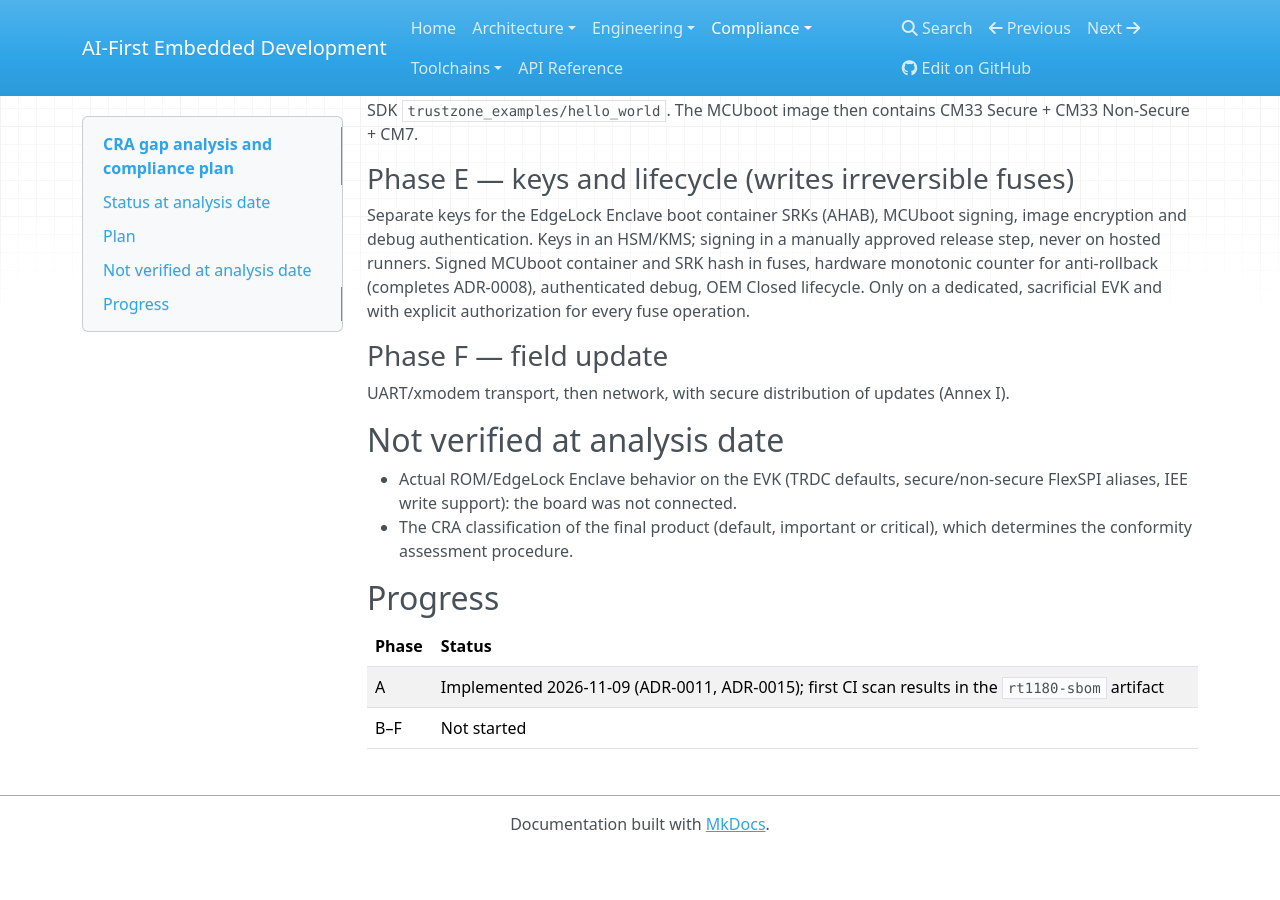
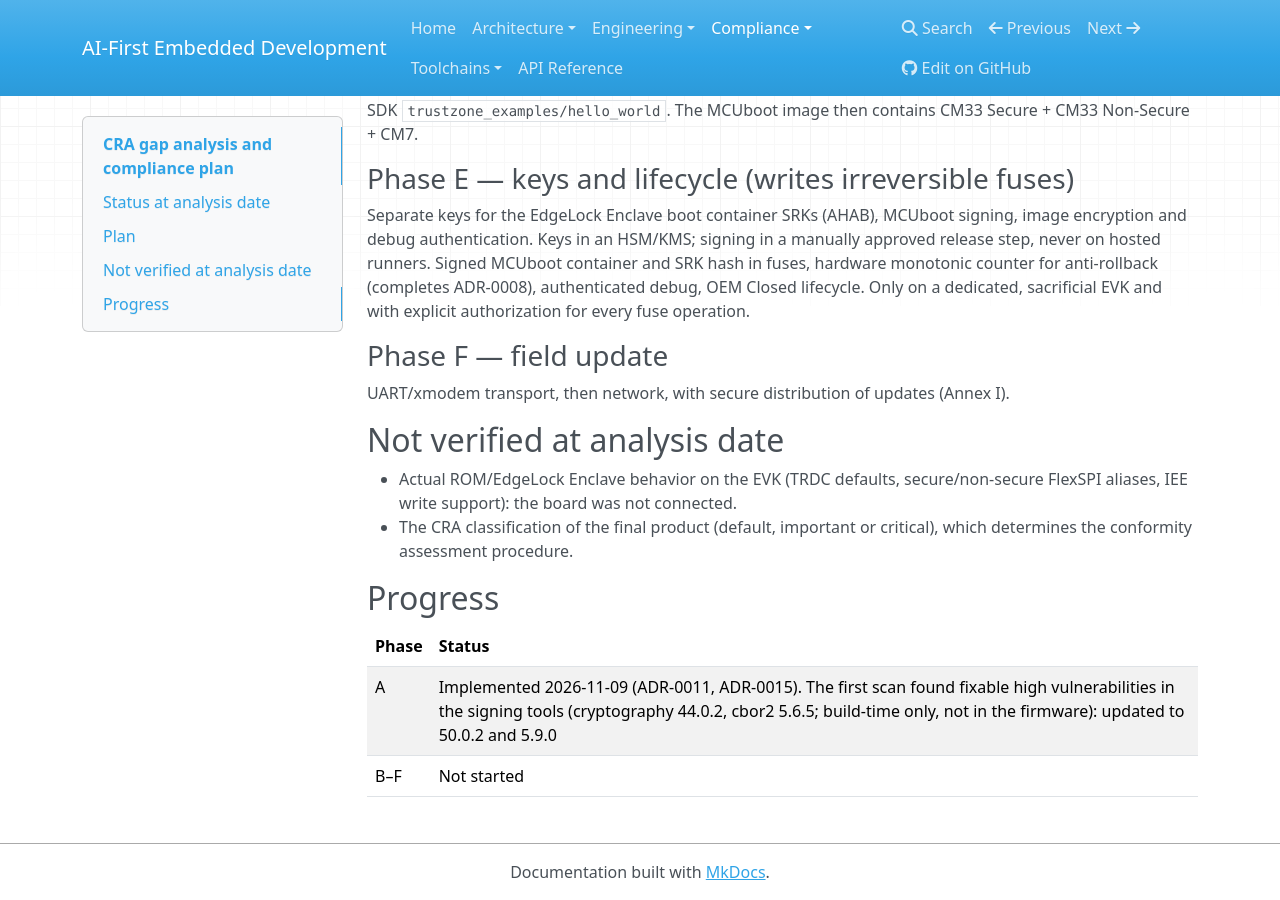
Before and after one commit to silvio-vallorani/ai-first_embedded_development, an MkDocs documentation site: the page built from docs/compliance/CRA_GAP_ANALYSIS.md, in a window 1280 px wide and 900 px high, scrolled down 2474 px. Built offline with MkDocs 1.6.1, drawn with Linux system fonts in a browser that asks for light colours; nearby versions of some CDN libraries; before the commit the page ends 3326 px from its top, so only the background shows below that.

Commit message:
Fix vulnerable signing tools found by the first SBOM scan; robust gitleaks install
grype reported fixable high vulnerabilities in cryptography 44.0.2 and
cbor2 5.6.5 (imgtool dependencies, build-time only). Update to 50.0.2
and 5.9.0; imgtool sign, verify and keygen checked with both.

gitleaks-action downloads from a legacy URL that returned HTTP 504 on
every push run; install gitleaks 8.30.1 from its release with checksum
verification and scan the whole history.

```diff
--- a/docs/compliance/CRA_GAP_ANALYSIS.md
+++ b/docs/compliance/CRA_GAP_ANALYSIS.md
@@ -67,5 +67,5 @@ UART/xmodem transport, then network, with secure distribution of updates (Annex
 
 | Phase | Status |
 |---|---|
-| A | Implemented 2026-11-09 (ADR-0011, ADR-0015); first CI scan results in the `rt1180-sbom` artifact |
+| A | Implemented 2026-11-09 (ADR-0011, ADR-0015). The first scan found fixable high vulnerabilities in the signing tools (cryptography 44.0.2, cbor2 5.6.5; build-time only, not in the firmware): updated to 50.0.2 and 5.9.0 |
 | B–F | Not started |
--- a/requirements.txt
+++ b/requirements.txt
@@ -2,10 +2,10 @@
 west==1.4.0
 PyYAML==6.0.2
 # MCUboot imgtool 2.4.0 (shipped in the SDK, middleware/mcuboot_opensource/scripts) dependencies.
-cryptography==44.0.2
+cryptography==50.0.2
 intelhex==2.3.0
 click==8.1.8
-cbor2==5.6.5
+cbor2==5.9.0
 # Log retrieval over UART (scripts/rt1180_logs.py uart). littlefs-python, needed by
 # `rt1180_logs.py flash`, is not listed: it has no wheel for every Python version.
 pyserial==3.5
```
Also changed, not shown: 1 other file.
